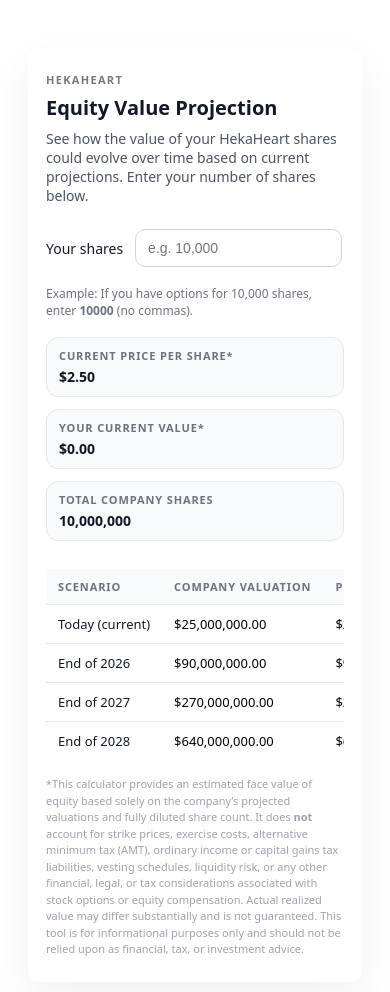
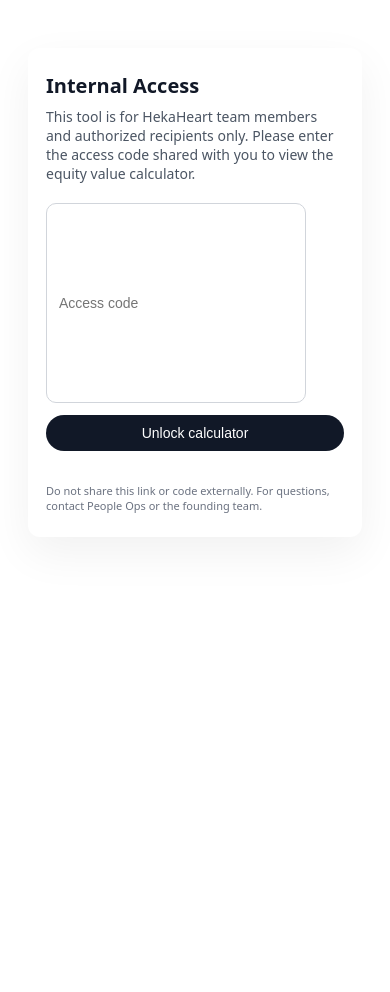
Before and after one commit to heka-heart/heka-calculator, a plain HTML site: page index.html in a window 390 px wide. After the commit the page ends 844 px from the top, so only its background shows below. Drawn offline with Linux system fonts and the light colour scheme.

Commit message:
Implement password gate for calculator
Added password gate functionality with access code validation and styles for password input elements.

```diff
--- a/index.html
+++ b/index.html
@@ -7,7 +7,8 @@
       box-sizing: border-box;
     }
 
-    .heka-equity-card {
+    .heka-equity-card,
+    .heka-password-card {
       max-width: 760px;
       width: 100%;
       background: #ffffff;
@@ -157,19 +158,124 @@
       line-height: 1.5;
     }
 
+    /* Password gate styles */
+    .heka-password-card-title {
+      font-size: 22px;
+      font-weight: 650;
+      margin: 0 0 8px 0;
+      color: #111827;
+    }
+
+    .heka-password-subtitle {
+      font-size: 14px;
+      color: #4b5563;
+      margin: 0 0 20px 0;
+    }
+
+    .heka-password-form {
+      display: flex;
+      flex-wrap: wrap;
+      gap: 12px;
+      align-items: center;
+      margin-bottom: 8px;
+    }
+
+    .heka-password-input {
+      flex: 0 0 200px;
+      max-width: 260px;
+      padding: 10px 12px;
+      font-size: 14px;
+      border-radius: 10px;
+      border: 1px solid #d1d5db;
+      box-sizing: border-box;
+    }
+
+    .heka-password-input:focus {
+      outline: none;
+      border-color: #2563eb;
+      box-shadow: 0 0 0 1px rgba(37, 99, 235, 0.3);
+    }
+
+    .heka-password-button {
+      padding: 10px 18px;
+      font-size: 14px;
+      border-radius: 999px;
+      border: none;
+      cursor: pointer;
+      background: #111827;
+      color: #ffffff;
+      font-weight: 500;
+    }
+
+    .heka-password-error {
+      font-size: 12px;
+      color: #b91c1c;
+      min-height: 16px;
+      margin-top: 4px;
+    }
+
+    .heka-password-hint {
+      font-size: 11px;
+      color: #6b7280;
+      margin-top: 8px;
+    }
+
     @media (max-width: 600px) {
-      .heka-equity-card {
+      .heka-equity-card,
+      .heka-password-card {
         padding: 24px 18px;
         border-radius: 12px;
       }
 
-      .heka-equity-title {
+      .heka-equity-title,
+      .heka-password-card-title {
         font-size: 20px;
+      }
+
+      .heka-password-form {
+        flex-direction: column;
+        align-items: stretch;
+      }
+
+      .heka-password-button {
+        width: 100%;
+        text-align: center;
       }
     }
   </style>
 
-  <div class="heka-equity-card" id="heka-equity-calculator">
+  <!-- Password Gate -->
+  <div class="heka-password-card" id="heka-password-card">
+    <h2 class="heka-password-card-title">Internal Access</h2>
+    <p class="heka-password-subtitle">
+      This tool is for HekaHeart team members and authorized recipients only.
+      Please enter the access code shared with you to view the equity value calculator.
+    </p>
+
+    <form class="heka-password-form" id="heka-password-form">
+      <input
+        type="password"
+        id="heka-password-input"
+        class="heka-password-input"
+        placeholder="Access code"
+        autocomplete="off"
+      />
+      <button type="submit" class="heka-password-button">
+        Unlock calculator
+      </button>
+    </form>
+    <div class="heka-password-error" id="heka-password-error"></div>
+    <div class="heka-password-hint">
+      Do not share this link or code externally. For questions, contact People Ops or the founding team.
+    </div>
+  </div>
+
+  <!-- Calculator (initially hidden) -->
+  <div
+    class="heka-equity-card"
+    id="heka-equity-calculator"
+    style="display: none;"
+  >
     <div class="heka-equity-header">
       <div class="heka-equity-eyebrow">HekaHeart</div>
       <h2 class="heka-equity-title">Equity Value Projection</h2>
@@ -238,7 +344,36 @@
 
   <script>
     (function () {
-      // Updated assumptions
+      // ----- Access code gate -----
+      // CHANGE THIS TO YOUR REAL ACCESS CODE BEFORE SHARING
+      const ACCESS_CODE = "hekaheart!";
+
+      var passwordCard = document.getElementById("heka-password-card");
+      var calculatorCard = document.getElementById("heka-equity-calculator");
+      var passwordForm = document.getElementById("heka-password-form");
+      var passwordInput = document.getElementById("heka-password-input");
+      var passwordError = document.getElementById("heka-password-error");
+
+      passwordForm.addEventListener("submit", function (e) {
+        e.preventDefault();
+        var entered = (passwordInput.value || "").trim();
+
+        if (!entered) {
+          passwordError.textContent = "Please enter the access code.";
+          return;
+        }
+
+        if (entered === ACCESS_CODE) {
+          passwordError.textContent = "";
+          passwordInput.value = "";
+          passwordCard.style.display = "none";
+          calculatorCard.style.display = "block";
+        } else {
+          passwordError.textContent = "Incorrect access code. Please try again.";
+        }
+      });
+
+      // ----- Calculator logic -----
       var TOTAL_SHARES = 10000000;
       var scenarios = [
         { label: "Today (current)", value: 25000000 },
@@ -271,7 +406,7 @@
       }
 
       function render() {
-        var sharesRaw = input.value || "0";
+        var sharesRaw = (input && input.value) || "0";
         var shares = parseFloat(sharesRaw.replace(/,/g, "")) || 0;
 
         rowsContainer.innerHTML = "";
@@ -304,9 +439,12 @@
         });
       }
 
+      // Initial render (in case card is already shown)
       render();
 
-      input.addEventListener("input", render);
+      if (input) {
+        input.addEventListener("input", render);
+      }
     })();
   </script>
 </div>
```
